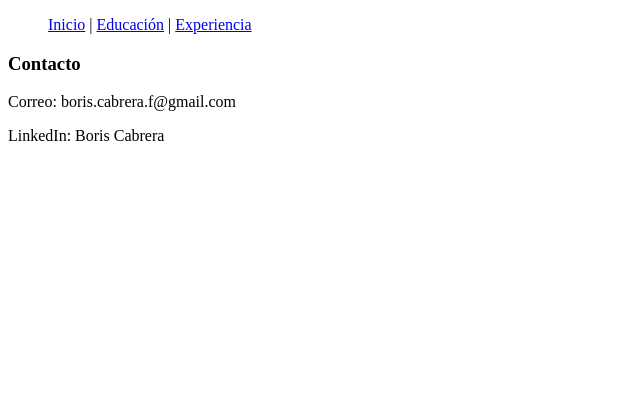
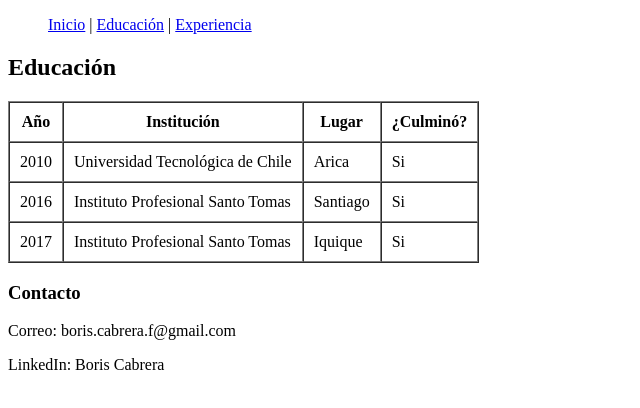
Before and after one commit to Boris0179/Examen-I-Nextu, a plain HTML site: page educacion.html in a window 1280 px wide. Shown: the part 258-666 px from the top of the page, without its empty margins (0-640 px from the left). Drawn offline with Linux system fonts and the light colour scheme.

Commit message:
Se agrega una tabla con parte de los estudios cursados

```diff
--- a/educacion.html
+++ b/educacion.html
@@ -86,7 +86,37 @@
         <a href="experiencia.html" title="Experiencia">Experiencia</a>
       </nav>
     </menu>
-
+    <h2>Educación</h2>
+         <table border="1", cellpadding="10", cellspacing="0" >
+           <thead>
+             <tr>
+               <th>Año</th>
+               <th>Institución</th>
+               <th>Lugar</th>
+               <th>¿Culminó?</th>
+             </tr>
+           </thead>
+           <tbody>
+             <tr>
+               <td>2010</td>
+               <td>Universidad Tecnológica de Chile</td>
+               <td>Arica</td>
+               <td>Si</td>
+             </tr>
+             <tr>
+               <td>2016</td>
+               <td>Instituto Profesional Santo Tomas</td>
+               <td>Santiago</td>
+               <td>Si</td>
+             </tr>
+             <tr>
+               <td>2017</td>
+               <td>Instituto Profesional Santo Tomas</td>
+               <td>Iquique</td>
+               <td>Si</td>
+             </tr>
+           </tbody>
+         </table>
 
     <footer>
         <h3>Contacto</h3>
```
